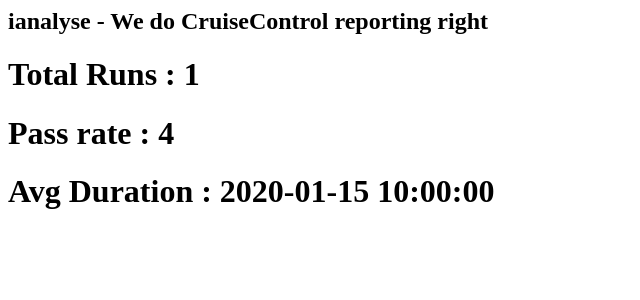
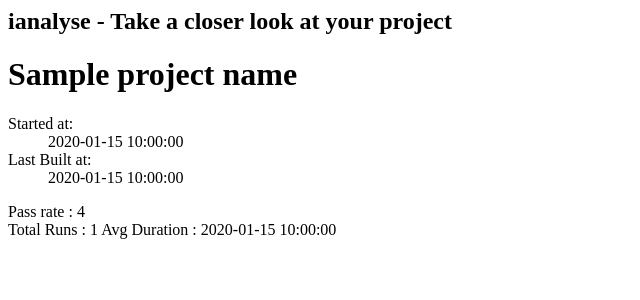
Before and after one commit to khu/ianalyse, a Python web app: template templates/analyse/index.html in a window 1280 px wide. Shown: the top 300 px of the page, without its empty margins (0-640 px from the left). Run offline with Jinja, Linux system fonts and the light colour scheme; the template is opened without the code that fills it: most values are stand-ins (such as "Sample title", 1, 10 or a date in 2020).

Commit message:
Added the started_at and last_build_at

```diff
--- a/analyse/views.py
+++ b/analyse/views.py
@@ -11,6 +11,8 @@
 
     BuildFactory.create_builds(proj_name)
 
-    over_all_result = {}
+    over_all_result = {
+        "project_name" : proj_name
+    }
     Build.analyse_all(proj_name, over_all_result)
     return render_to_response('analyse/index.html', Context(over_all_result), context_instance = RequestContext(request))
--- a/templates/analyse/index.html
+++ b/templates/analyse/index.html
@@ -20,22 +20,37 @@
                 );
 
     </script>
-
+    <title>ianalyse - Take a closer look at your project</title>
 </head>
 
 <body>
-<h2>ianalyse - We do CruiseControl reporting right</h2>
+<h2>ianalyse - Take a closer look at your project</h2>
+
 <div>
+    <div>
+        <h1>{{project_name}}</h1>
+        <dl>
+            <dt>Started at: </dt>
+            <dd>{{started_build_at}}</dd>
+            <dt>Last Built at: </dt>
+            <dd>{{last_built_at}}</dd>
+        </dl>
+    </div>
 
-<p>
-    <h1>Total Runs   :  {{ total_count }}</h1>
-    <h1>Pass rate    : {{ pass_rate }}</h1>
-    <h1>Avg Duration : {{ avg_time }}</h1>
+    <div>
+        <div>
+            Pass rate : {{ pass_rate }}
+        </div>
+        <div>
+            <span>Total Runs : {{ total_count }}</span>
+            <span>Avg Duration : {{ avg_time }}</span>
+        </div>
+    </div>
+</div>
 
-</p>
 <div id="total"></div>
 <div id="successful_rate"></div>
 <div id="build_times"></div>
-</div>
+
 </body>
 </html>
```
Also changed, not shown: analyse/models.py (+13 -0 lines). Lines whose indentation alone changed are shown as unchanged.
